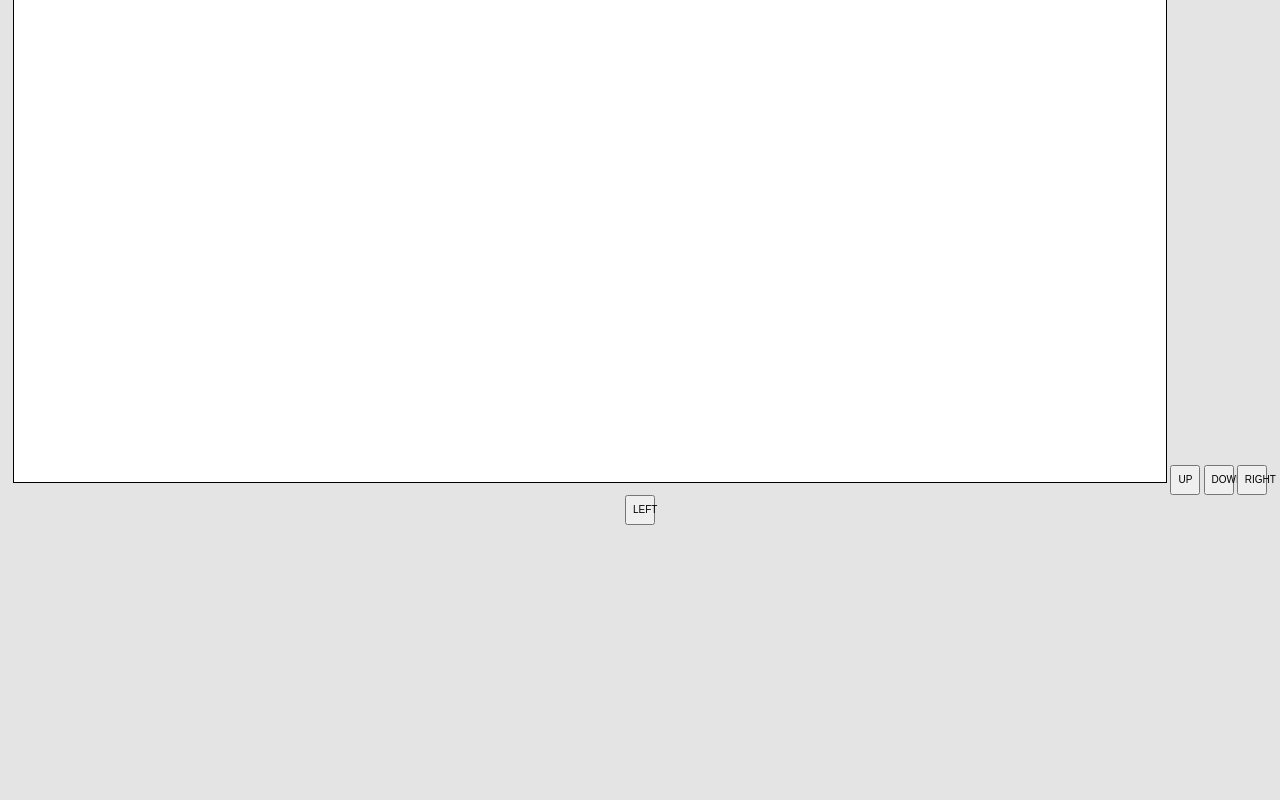
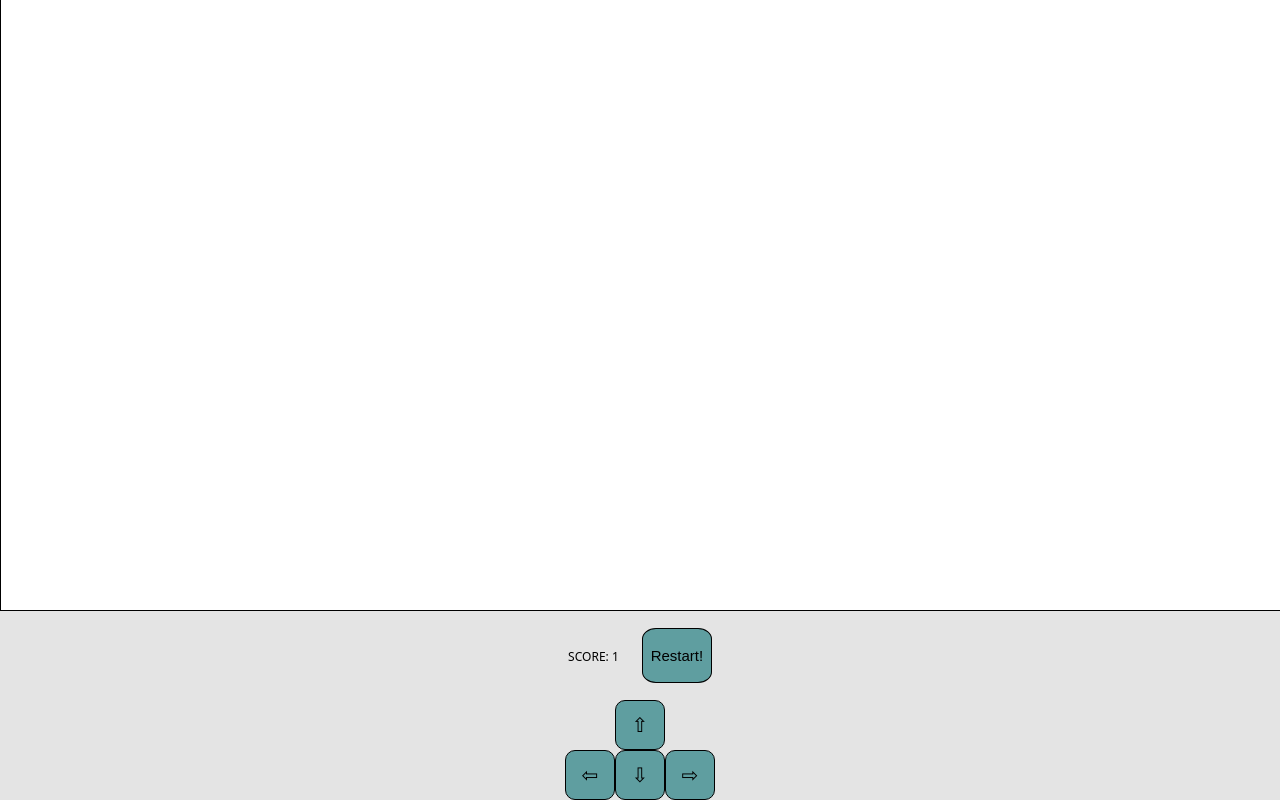
Before and after one commit to norvikalexyan/cordova-snakeGame, a website: page www/index.html in a window 1280 px wide. Shown: the part 671-1471 px from the top of the page. Before the commit the page ends 1196 px from the top, so only its background shows below. Drawn offline with Linux system fonts and the light colour scheme.

Commit message:
add restart button and fix some problems

```diff
--- a/www/css/snake.css
+++ b/www/css/snake.css
@@ -1,13 +1,36 @@
-body {
+.main {
     text-align: center;
+    display: flex;
+    flex-direction: column;
 }
+
 #GameBoard {
     border: 1px solid black;
-    width: 90%;
+    width: 100%;
 }
 
 button {
-    font-size: 10px;
-    width: 30px;
-    height: 30px;
+    text-align: center;
+    border: 1px solid black;
+    background-color: cadetblue;
+    border-radius: 20%;
+    font-size: 20px;
+    width: 50px;
+    height: 50px;
 }
+.score {
+    display: inline-block;
+}
+.up{
+    display: inline-block;
+}
+.buttons {
+    display: flex;
+    justify-content: center;
+}
+.restart {
+    margin-left: 20px;
+    width: 70px;
+    height: 55px;
+    font-size: 15px;
+}
--- a/www/index.html
+++ b/www/index.html
@@ -28,7 +28,6 @@
             * Disables use of inline scripts in order to mitigate risk of XSS vulnerabilities. To change this:
                 * Enable inline JS: add 'unsafe-inline' to default-src
         -->
-        <meta http-equiv="Content-Security-Policy" content="default-src 'self' data: gap: https://ssl.gstatic.com 'unsafe-eval'; style-src 'self' 'unsafe-inline'; media-src *; img-src 'self' data: content:;">
         <meta name="format-detection" content="telephone=no">
         <meta name="msapplication-tap-highlight" content="no">
         <meta name="viewport" content="initial-scale=1, width=device-width, viewport-fit=cover">
@@ -38,21 +37,26 @@
         <title>Hello World</title>
     </head>
     <body>
-            <canvas id="GameBoard" width="500" height="500"></canvas>
-        <!-- <div class="app">
-            <h1>Apache Cordova</h1>
-            <div id="deviceready" class="blink">
-                <p class="event listening">Connecting to Device</p>
-                <p class="event received">Device is Ready</p>
+
+        <div class="main">
+            <canvas id="GameBoard" width="500" height="500"></canvas> <br>
+            <div>
+                <p class="score">Score:
+                    <span id="score">0</span>
+                </p>
+                <button type="button" onclick="restart()" class="restart">Restart!</button>
+            </div> <br>
+            <div class="main2">
+                <button type="button" onclick="changeDirection(38)" class="up">&#8679;</button>
+                <div class="buttons">
+                    <button type="button" onclick="changeDirection(37)">&#8678;</button>
+                    <button type="button" onclick="changeDirection(40)">&#8681;</button>
+                    <button type="button" onclick="changeDirection(39)">&#8680;</button>
+                </div>
             </div>
-        </div> -->
-        <button type="button" onclick="changeDirection(38)">UP</button>
-        <button type="button" onclick="changeDirection(40)">DOWN</button>
-        <button type="button" onclick="changeDirection(39)">RIGHT</button>
-        <button type="button" onclick="changeDirection(37)">LEFT</button>
 
-        <!-- <script type="text/javascript" src="cordova.js"></script>
-        <script type="text/javascript" src="js/index.js"></script> -->
+        </div>
+
         <script type="text/javascript" src="js/snake.js"></script>
     </body>
 </html>
--- a/www/js/snake.js
+++ b/www/js/snake.js
@@ -2,6 +2,7 @@
 //let's create two global variable that keeps the value of xChange and yChange so in the event of key press we can change the value of them and feed them to our goSnake() function.
 let stepX=10;
 let stepY=0;
+let score = 0;
 
 //we put our food coordination in a global variable and then call the drawSquare() function n the loop of each frame.
 //Every time we start the game food is at {x:200,y:300} so we can call our giveMeFood() function before starting the game.
@@ -71,6 +72,9 @@ function goSnake(){
     const head = {x: snake[0].x + stepX, y: snake[0].y + stepY};
     snake.unshift(head);
     if(snake[0].x === food.x && snake[0].y === food.y){
+        score++;
+        document.getElementById("score").innerHTML = score;
+        console.log(score);
         giveMeFood();
     } else {
         //cut the tail using js method for array called pop().
@@ -115,7 +119,6 @@ function clearBoard() {
 //lets fix the problem that we have above by adding a variable that keeps the direction of the snake and then check it when we want to change.
 let direction = "right";
 function changeDirection(selectedKey) {
-    alert('hello');
     const LeftKey = 37;
     const RightKey = 39;
     const UpKey = 38;
@@ -228,3 +231,16 @@ startMoving();
 };
 giveMeFood();
 startMoving();
+
+function restart() {
+    let number1 = 250;
+    stepX = 10;
+    stepY = 0;
+    snake.forEach(element => element.x = number1 -= 10);
+    snake.forEach(element => element.y = 250);
+    snake = snake.slice(0, 4);
+    score = 0;
+    document.getElementById("score").innerHTML = score;
+    giveMeFood();
+    startMoving();
+}
```
